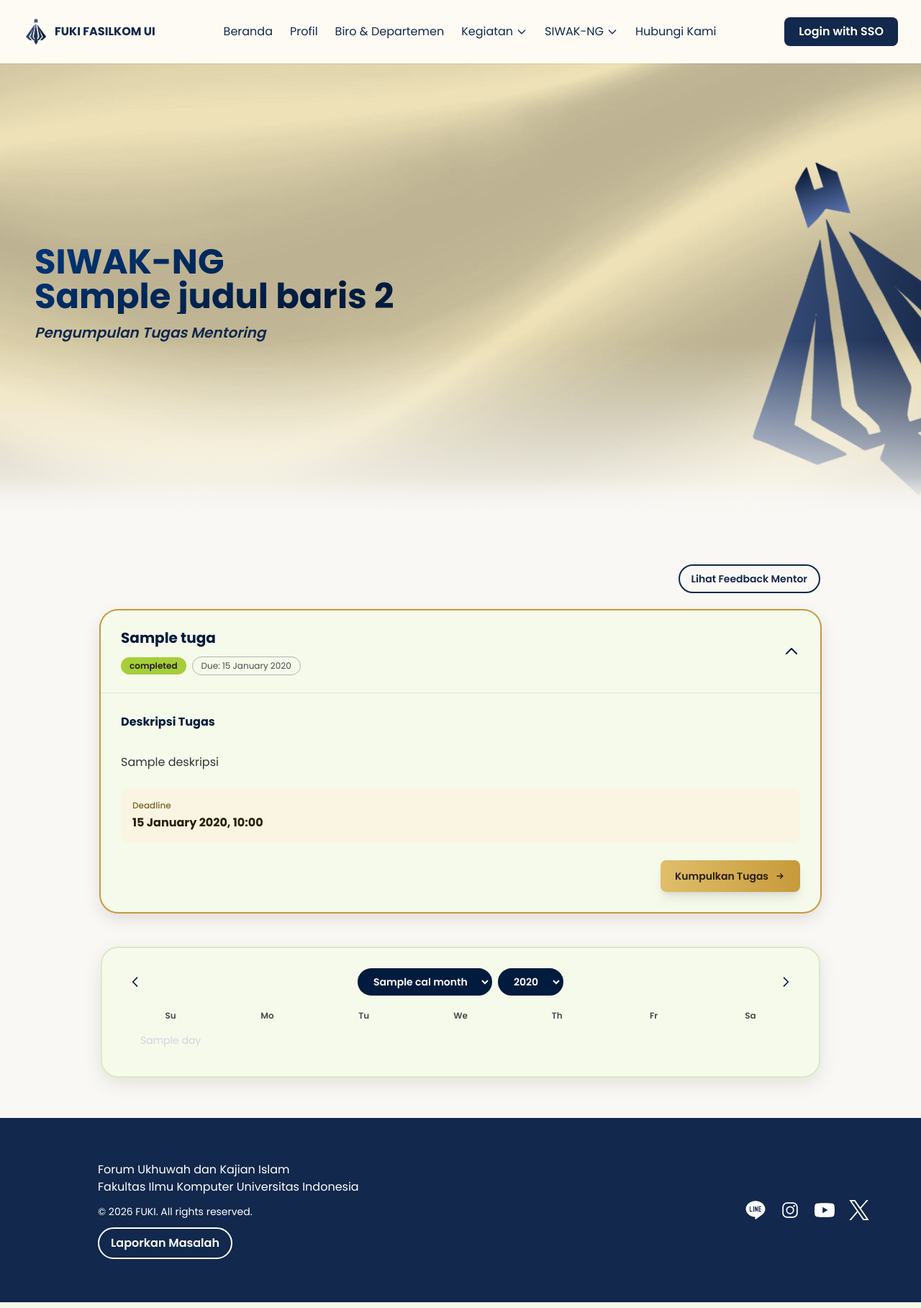
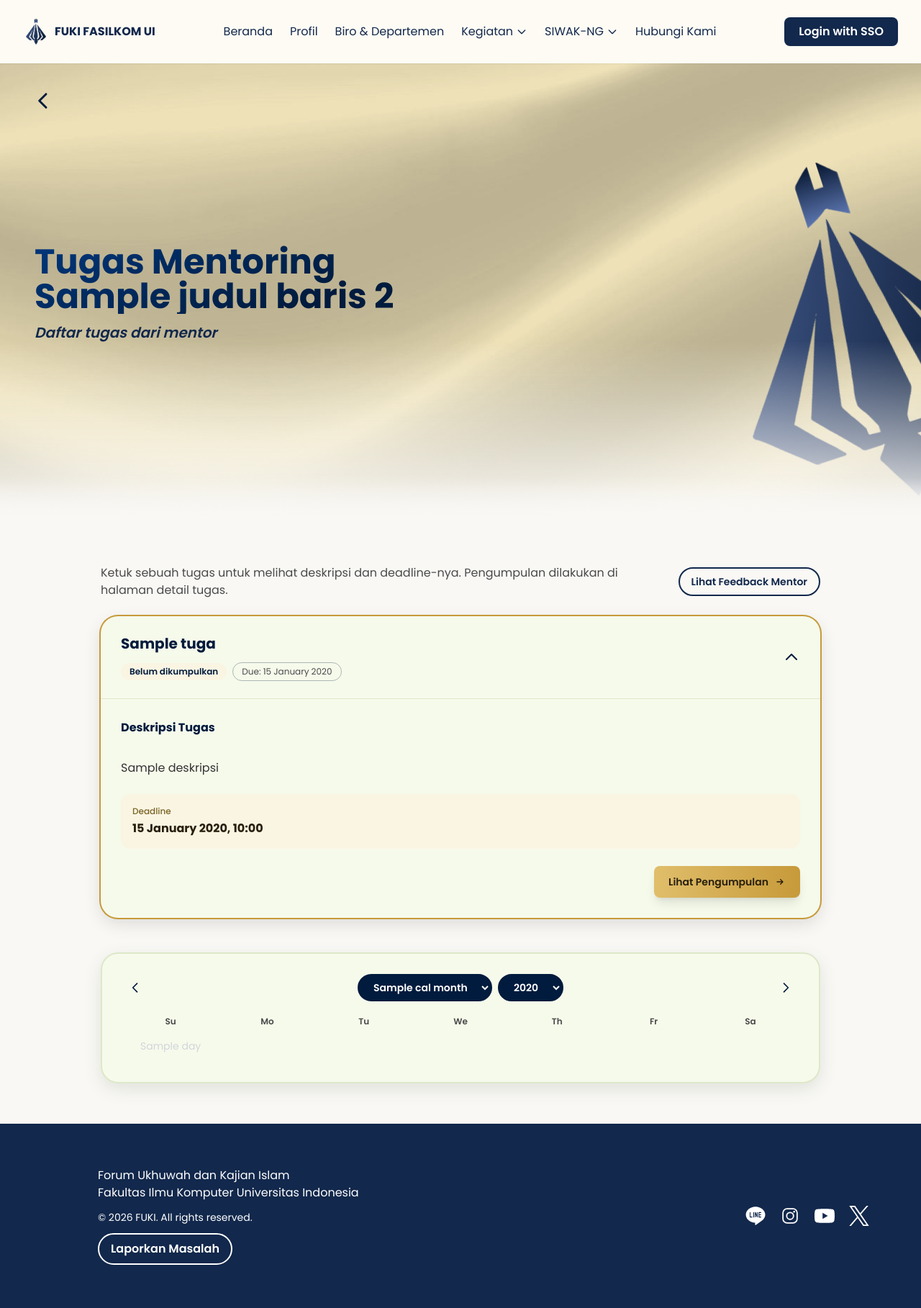
Before and after one commit to FUKI-Fasilkom/web-fuki, a Django app: template siwak/templates/siwak/tugas_list.html in a window 1280 px wide. Shown: the whole page at 72% size. Run offline with Django 4.2, Linux system fonts and the light colour scheme; the template is opened without the code that fills it: most values are stand-ins (such as "Sample title", 1, 10 or a date in 2020); some libraries are stand-ins or nearby versions.

Commit message:
feat: add back button component and update task pages with navigation links

```diff
--- /dev/null
+++ b/siwak/templates/siwak/_back_button.html
@@ -0,0 +1,14 @@
+{# Tombol kembali di pojok kiri atas hero. Wajib di dalam wrapper `relative` yang membungkus header. Param: href, label. #}
+<div class="pointer-events-none absolute inset-0 z-20">
+  <div class="relative mx-auto h-full w-full max-w-[1440px] px-6 sm:px-8 lg:px-10">
+    <a
+      href="{{ href }}"
+      aria-label="{{ label }}"
+      class="pointer-events-auto absolute top-4 left-4 inline-flex h-14 w-14 items-center justify-center rounded-full text-[#001B3D] transition hover:bg-white/25 focus:outline-none focus-visible:ring-4 focus-visible:ring-[#E0BE6B]/60 sm:top-5 sm:left-6 lg:top-6 lg:left-8"
+    >
+      <svg class="h-8 w-8" fill="none" viewBox="0 0 24 24" stroke="currentColor" stroke-width="2.2" aria-hidden="true">
+        <path stroke-linecap="round" stroke-linejoin="round" d="M15 19l-7-7 7-7" />
+      </svg>
+    </a>
+  </div>
+</div>
--- a/siwak/templates/siwak/tugas_list.html
+++ b/siwak/templates/siwak/tugas_list.html
@@ -6,15 +6,23 @@
 {% block content %}
 {% include 'siwak/_messages.html' %}
 
-{% include 'components/redesign_header.html' with page_title="SIWAK-NG" subtitle="Pengumpulan Tugas Mentoring" %}
+<div class="relative">
+  {% include 'components/redesign_header.html' with page_title="Tugas Mentoring" subtitle="Daftar tugas dari mentor" %}
+  {% url 'siwak:landing' as landing_url %}
+  {% include 'siwak/_back_button.html' with href=landing_url label="Kembali ke halaman SIWAK-NG" %}
+</div>
 
 <section class="bg-[#F9F8F5] min-h-screen px-6 py-10 sm:py-14">
   <div class="mx-auto w-full max-w-[1000px]">
 
-    <div class="mb-6 flex justify-end">
+    <div class="mb-6 flex flex-col gap-4 sm:flex-row sm:items-center sm:justify-between">
+      <p class="text-sm sm:text-base text-[#4A4A4A]">
+        Ketuk sebuah tugas untuk melihat deskripsi dan deadline-nya.
+        Pengumpulan dilakukan di halaman detail tugas.
+      </p>
       <a
         href="{% url 'siwak:mentee_feedback_history' %}"
-        class="rounded-full border-2 border-navy px-4 py-2 text-center text-sm font-semibold text-navy hover:bg-navy hover:text-white"
+        class="shrink-0 rounded-full border-2 border-navy px-4 py-2 text-center text-sm font-semibold text-navy hover:bg-navy hover:text-white"
       >
         Lihat Feedback Mentor
       </a>
@@ -59,7 +67,7 @@
               <span
                 class="inline-flex items-center rounded-full
                        px-3 py-1 text-[10px] sm:text-xs font-semibold
-                    {% if row.submission %}
+                    {% if row.status == 'Submitted' %}
                          bg-[#A6CE39] text-[#281F0C]
                        {% elif row.status == 'Late' %}
                          bg-[#E0BE6B] text-[#281F0C]
@@ -67,7 +75,7 @@
                          bg-[#FAF5E3] text-[#001B3D]
                        {% endif %}"
               >
-                {{ row.status }}
+                {% if row.status == 'Submitted' %}Sudah dikumpulkan{% elif row.status == 'Late' %}Dikumpulkan terlambat{% else %}Belum dikumpulkan{% endif %}
               </span>
 
               <span
@@ -152,11 +160,7 @@
                        transition"
               >
                 <span>
-                  {% if row.status == 'Submitted' %}
-                    Lihat / Ubah Jawaban
-                  {% else %}
-                    Kumpulkan Tugas
-                  {% endif %}
+                  {% if row.submission %}Lihat Pengumpulan{% else %}Buka Tugas{% endif %}
                 </span>
 
                 <svg
```
Also changed, not shown: siwak/templates/siwak/landing.html (+2 -6 lines), siwak/templates/siwak/tugas_detail.html (+8 -2 lines), siwak/tests.py (+22 -0 lines).
